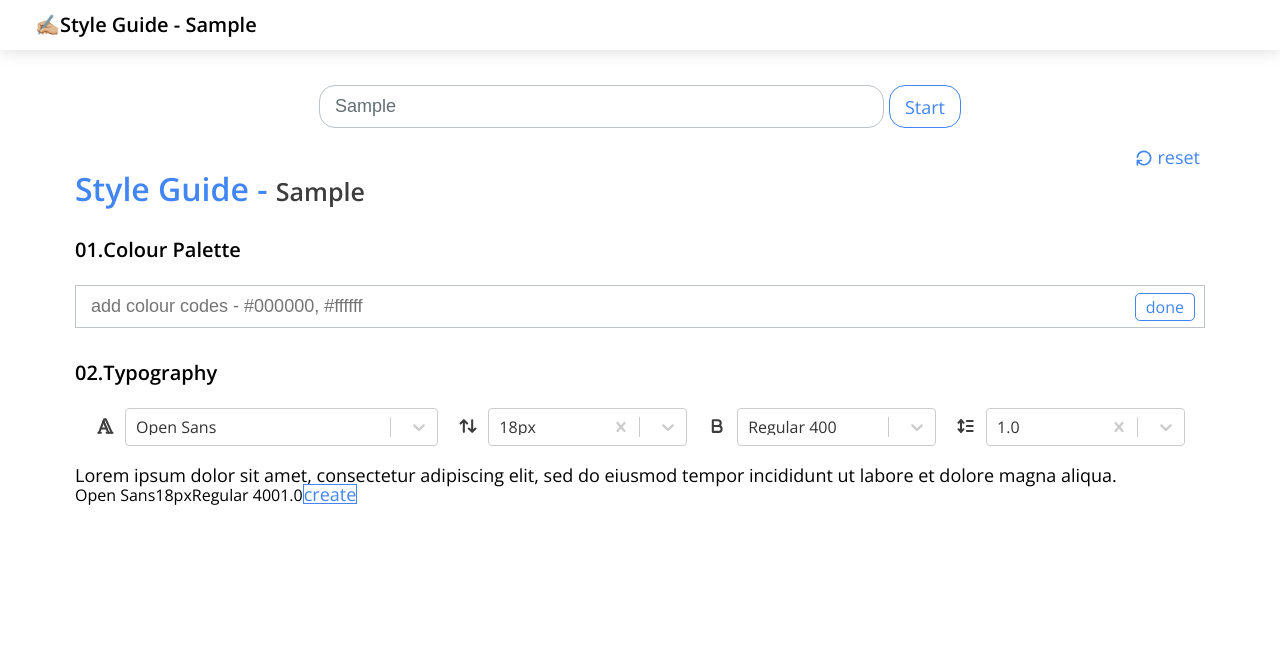
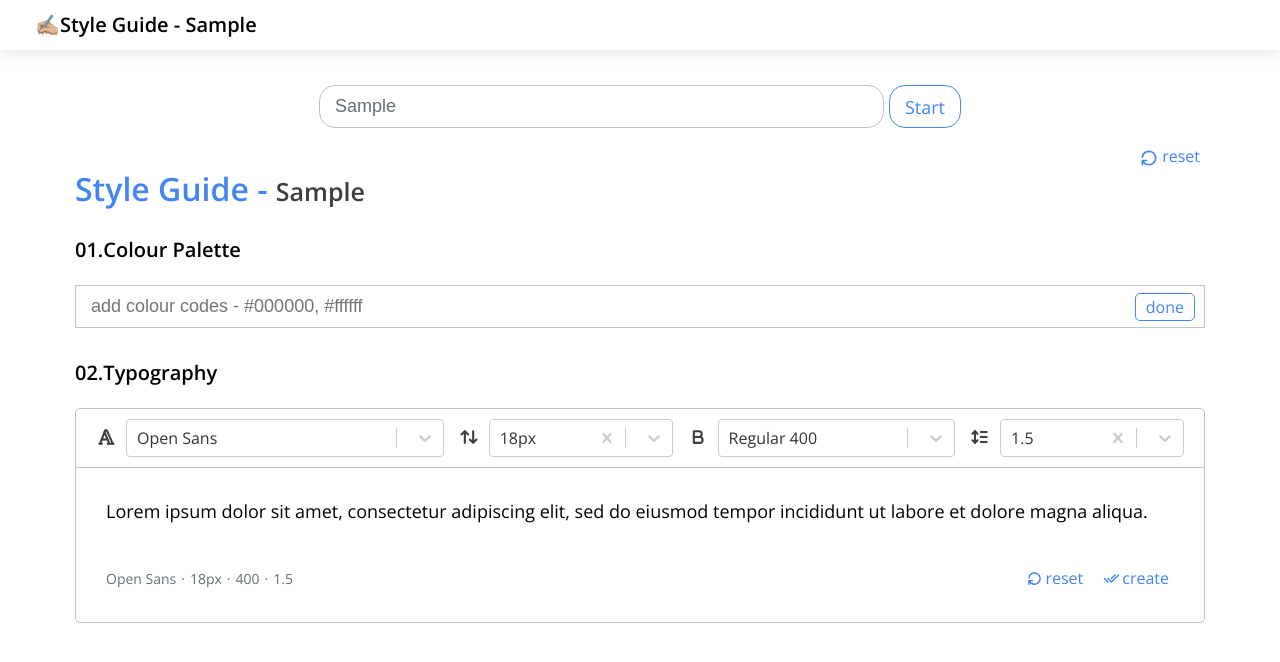
Before and after one commit to minapark127/your_style_guide, a React (Create React App) app: page / in a window 1280 px wide. Both pictures are taken after typing "Sample" into the empty fields and a click on the button "Start". Shown: the top 662 px of the page. Built offline with nearby package versions, Linux system fonts and the light colour scheme.

Commit message:
style typography section

```diff
--- a/src/Assets/Icons.js
+++ b/src/Assets/Icons.js
@@ -118,3 +118,22 @@ export const LineHeightIcon = (
     <line x1="13" y1="18" x2="20" y2="18" />
   </svg>
 );
+
+export const CheckIcon = (
+  <svg
+    xmlns="http://www.w3.org/2000/svg"
+    className="icon icon-tabler icon-tabler-checks"
+    width="20"
+    height="20"
+    viewBox="0 0 24 24"
+    strokeWidth="1.5"
+    stroke="#3d3d3d"
+    fill="none"
+    strokeLinecap="round"
+    strokeLinejoin="round"
+  >
+    <path stroke="none" d="M0 0h24v24H0z" fill="none" />
+    <path d="M7 12l5 5l10 -10" />
+    <path d="M2 12l5 5m5 -5l5 -5" />
+  </svg>
+);
--- a/src/Components/ColourPalette.js
+++ b/src/Components/ColourPalette.js
@@ -85,6 +85,8 @@ const ButtonContainer = styled.div`
       stroke: var(--color-blue);
       stroke-width: 2;
       margin-right: 2px;
+      width: 17px;
+      height: 17px;
     }
     &:hover {
       opacity: 0.8;
--- a/src/Components/GlobalStyles.js
+++ b/src/Components/GlobalStyles.js
@@ -34,7 +34,7 @@ const globalStyles = createGlobalStyle`
 
     button{
         all: unset;
-        font-size: 18px;
+        font-size: 16px;
         border: var(--border-blue);
         color: var(--color-blue);
         cursor: pointer;
--- a/src/Components/Typography.js
+++ b/src/Components/Typography.js
@@ -6,17 +6,23 @@ import { useState } from "react";
 import {
   ArrowsSortIcon,
   BoldIcon,
+  CheckIcon,
   LineHeightIcon,
+  ResetIcon,
   TypographyIcon,
 } from "../Assets/Icons";
+
+const Wrapper = styled.div`
+  border: var(--border-lightGrey);
+  border-radius: 5px;
+`;
 
 const SelectBar = styled.div`
   width: 100%;
   display: grid;
-  grid-template-columns: 1.5fr 1fr 1fr 1fr;
-  grid-gap: 20px;
-  padding: 0 20px;
-  margin-bottom: 20px;
+  grid-template-columns: 1.3fr 0.8fr 1fr 0.8fr;
+  grid-gap: 15px;
+  padding: 10px 20px;
 `;
 
 const SelectContainer = styled.div`
@@ -29,6 +35,69 @@ const SelectContainer = styled.div`
     margin-right: 10px;
     svg {
       stroke-width: 2.5;
+    }
+  }
+`;
+
+const Display = styled.div`
+  padding: 30px;
+  border-top: var(--border-lightGrey);
+`;
+
+const SampleText = styled.section`
+  font-family: ${(props) => (props.font ? props.font : "Open Sans")};
+  font-size: ${(props) => (props.size ? props.size : "18px")};
+  font-weight: ${(props) => (props.weight ? props.weight : 400)};
+  line-height: ${(props) => (props.lineHeight ? props.lineHeight : 1.5)};
+  margin-bottom: 40px;
+`;
+
+const Info = styled.div`
+  width: 100%;
+  display: flex;
+  align-items: center;
+  justify-content: space-between;
+  ul {
+    display: flex;
+    li {
+      font-size: 14px;
+      color: var(--color-grey);
+      &:not(:last-child) {
+        margin-right: 10px;
+        ::after {
+          content: "·";
+          position: relative;
+          right: -5px;
+        }
+      }
+    }
+  }
+  div {
+    display: flex;
+    button {
+      border: none;
+      display: flex;
+      align-content: center;
+      padding: 5px;
+      border-radius: 5px;
+      transition: all linear 0.2s;
+      &:last-child {
+        margin-left: 10px;
+      }
+      svg {
+        stroke: var(--color-blue);
+        stroke-width: 2;
+        margin-right: 2px;
+        width: 17px;
+        height: 17px;
+      }
+      &:hover {
+        opacity: 0.8;
+        color: var(--color-grey);
+        svg {
+          stroke: var(--color-grey);
+        }
+      }
     }
   }
 `;
@@ -57,16 +126,9 @@ const customStyles = {
     ...provided,
     fontFamily: state.data.font,
     fontWeight: state.data.weight,
+    overflow: "visible",
   }),
 };
-
-const Display = styled.div``;
-const SampleText = styled.section`
-  font-family: ${(props) => (props.font ? props.font : "Open Sans")};
-  font-size: ${(props) => (props.size ? props.size : "18px")};
-  font-weight: ${(props) => (props.weight ? props.weight : 400)};
-  line-height: ${(props) => (props.lineHeight ? props.lineHeight : 1)};
-`;
 
 const fonts = [
   {
@@ -159,16 +221,25 @@ const Typography = () => {
     makeFontWeightOptions(fontOptions[0])[1]
   );
   const [selectedHeight, setSelectedHeight] = useState(
-    makeLineHeightOptions()[10]
+    makeLineHeightOptions()[15]
   );
+
+  const reset = () => {
+    setSelectedFont(fontOptions[0]);
+    setSelectedSize(makeSizeOptions()[2]);
+    setSelectedWeight(makeFontWeightOptions(fontOptions[0])[1]);
+    setSelectedHeight(makeLineHeightOptions()[15]);
+  };
 
   return (
     <StyleGuideSection heading="02.Typography">
+      <Wrapper>
         <SelectBar>
           <SelectContainer>
             <span>{TypographyIcon}</span>
             <Select
               defaultValue={selectedFont}
+              value={selectedFont}
               onChange={setSelectedFont}
               options={fontOptions}
               styles={customStyles}
@@ -179,6 +250,7 @@ const Typography = () => {
             <CreatableSelect
               isClearable
               defaultValue={selectedSize}
+              value={selectedSize}
               onChange={setSelectedSize}
               options={makeSizeOptions()}
               styles={customStyles}
@@ -188,6 +260,7 @@ const Typography = () => {
             <span>{BoldIcon}</span>
             <Select
               defaultValue={selectedWeight}
+              value={selectedWeight}
               onChange={setSelectedWeight}
               options={makeFontWeightOptions(selectedFont)}
               styles={customStyles}
@@ -198,6 +271,7 @@ const Typography = () => {
             <CreatableSelect
               isClearable
               defaultValue={selectedHeight}
+              value={selectedHeight}
               onChange={setSelectedHeight}
               options={makeLineHeightOptions()}
               styles={customStyles}
@@ -215,18 +289,38 @@ const Typography = () => {
                 : makeFontWeightOptions(fontOptions[0])[1]
             }
             lineHeight={
-            selectedHeight ? selectedHeight.value : makeLineHeightOptions()[10]
+              selectedHeight
+                ? selectedHeight.value
+                : makeLineHeightOptions()[15]
             }
           >
             Lorem ipsum dolor sit amet, consectetur adipiscing elit, sed do
             eiusmod tempor incididunt ut labore et dolore magna aliqua.
           </SampleText>
-        <span>{selectedFont ? selectedFont.value : null}</span>
-        <span>{selectedSize ? selectedSize.value : null}</span>
-        <span>{selectedWeight ? selectedWeight.value : null}</span>
-        <span>{selectedHeight ? selectedHeight.value : null}</span>
-        <button>create</button>
+          <Info>
+            <ul>
+              <li>{selectedFont ? selectedFont.font : fontOptions[0]}</li>
+              <li>
+                {selectedSize ? selectedSize.value : makeSizeOptions()[2]}
+              </li>
+              <li>
+                {selectedWeight
+                  ? selectedWeight.weight
+                  : makeFontWeightOptions(fontOptions[0])[1]}
+              </li>
+              <li>
+                {selectedHeight
+                  ? selectedHeight.value
+                  : makeLineHeightOptions()[15]}
+              </li>
+            </ul>
+            <div>
+              <button onClick={reset}>{ResetIcon}reset</button>
+              <button>{CheckIcon}create</button>
+            </div>
+          </Info>
         </Display>
+      </Wrapper>
     </StyleGuideSection>
   );
 };
```
Also changed, not shown: 1 other file (tests, documents, lock files or other folders). Lines whose indentation alone changed are shown as unchanged.
